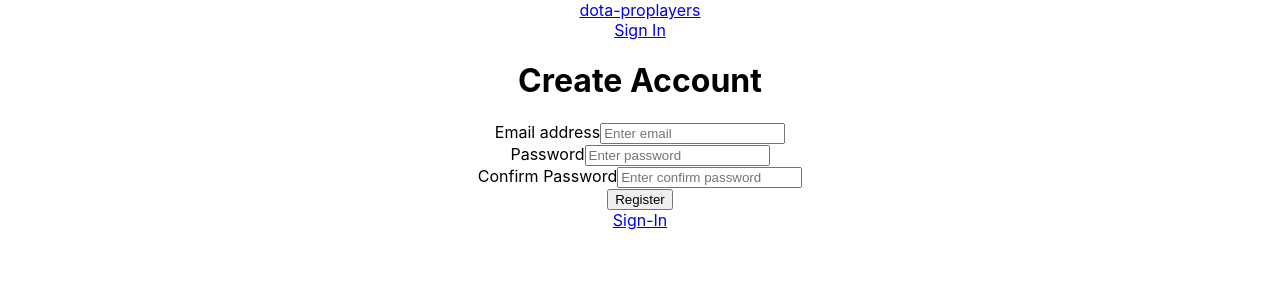
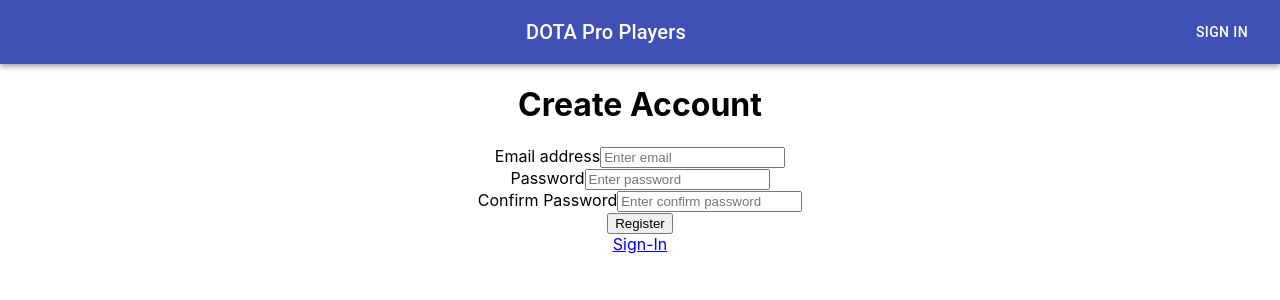
Before and after one commit to sochacki111/dota-proplayers, a React (Create React App) app in the folder client/: page /register in a window 1280 px wide. Shown: the top 300 px of the page. Built offline with nearby package versions, Linux system fonts and the light colour scheme; no server answers; the HTML template or start-up script is replaced by a standard one.

Commit message:
basic styles applied

```diff
--- a/client/package.json
+++ b/client/package.json
@@ -4,6 +4,9 @@
   "version": "0.1.0",
   "private": true,
   "dependencies": {
+    "@material-ui/core": "^4.11.3",
+    "@material-ui/icons": "^4.11.2",
+    "@material-ui/types": "^5.1.0",
     "@testing-library/jest-dom": "^5.11.4",
     "@testing-library/react": "^11.1.0",
     "@testing-library/user-event": "^12.1.10",
--- a/client/src/App.tsx
+++ b/client/src/App.tsx
@@ -7,8 +7,30 @@
 import SigninScreen from './components/SigninScreen';
 import { signout } from './actions/userActions';
 // import { RootState } from './store';
+import { createStyles, makeStyles, Theme } from '@material-ui/core/styles';
+import AppBar from '@material-ui/core/AppBar';
+import Toolbar from '@material-ui/core/Toolbar';
+import Typography from '@material-ui/core/Typography';
+import Button from '@material-ui/core/Button';
+import IconButton from '@material-ui/core/IconButton';
+import MenuIcon from '@material-ui/icons/Menu';
+
+const useStyles = makeStyles((theme: Theme) =>
+  createStyles({
+    root: {
+      flexGrow: 1
+    },
+    menuButton: {
+      marginRight: theme.spacing(2)
+    },
+    title: {
+      flexGrow: 1
+    }
+  })
+);
 
 function App() {
+  const classes = useStyles();
   const userSignin = useSelector((state: any) => state.userSignin);
   const { userInfo } = userSignin;
   const dispatch = useDispatch();
@@ -35,30 +57,38 @@
 
   return (
     <div className="App">
-      <header>
-        <div>
-          <Link to="/">dota-proplayers</Link>
-        </div>
-        <div>
-          {userInfo ? (
-            <div>
-              <Link to="#">{userInfo.email} </Link>
-              <ul>
-                <li>
-                  <Link to="#signout" onClick={signoutHandler}>
-                    Sign Out
-                  </Link>
-                </li>
-              </ul>
-            </div>
-          ) : (
-            <Link to="/signin">Sign In</Link>
-          )}
-        </div>
-      </header>
-      <main>
-        {routes}
-      </main>
+      <div className={classes.root}>
+        <AppBar position="static">
+          <Toolbar>
+            {/* <IconButton
+              edge="start"
+              className={classes.menuButton}
+              color="inherit"
+              aria-label="menu"
+            >
+              <MenuIcon />
+            </IconButton> */}
+            <Typography variant="h6" className={classes.title}>
+              DOTA Pro Players
+            </Typography>
+            {userInfo ? (
+              <Button
+                color="inherit"
+                component={Link}
+                to="#signout"
+                onClick={signoutHandler}
+              >
+                Sign Out
+              </Button>
+            ) : (
+              <Button color="inherit" component={Link} to="/signin">
+                Sign In
+              </Button>
+            )}
+          </Toolbar>
+        </AppBar>
+      </div>
+      <main>{routes}</main>
     </div>
   );
 }
--- a/client/src/actions/userActions.js
+++ b/client/src/actions/userActions.js
@@ -50,5 +50,4 @@
 export const signout = () => (dispatch) => {
   localStorage.removeItem('userInfo');
   dispatch({ type: USER_SIGNOUT });
-  document.location.href = '/auth/signin';
 };
--- a/client/src/containers/ProPlayers.tsx
+++ b/client/src/containers/ProPlayers.tsx
@@ -1,8 +1,37 @@
 import axios from 'axios';
 import React, { useState, useEffect } from 'react';
 import InfiniteScroll from 'react-infinite-scroll-component';
+import { Theme, createStyles, makeStyles } from '@material-ui/core/styles';
+import GridList from '@material-ui/core/GridList';
+import GridListTile from '@material-ui/core/GridListTile';
+import GridListTileBar from '@material-ui/core/GridListTileBar';
+import ListSubheader from '@material-ui/core/ListSubheader';
+import IconButton from '@material-ui/core/IconButton';
+import InfoIcon from '@material-ui/icons/Info';
+
+import { Link, Route, Switch, Redirect } from 'react-router-dom';
+
+const useStyles = makeStyles((theme: Theme) =>
+  createStyles({
+    root: {
+      display: 'flex',
+      flexWrap: 'wrap',
+      justifyContent: 'space-around',
+      overflow: 'hidden',
+      backgroundColor: theme.palette.background.paper
+    },
+    gridList: {
+      width: 500,
+      height: 450
+    },
+    icon: {
+      color: 'rgba(255, 255, 255, 0.54)'
+    }
+  })
+);
 
 const ProPlayers = () => {
+  const classes = useStyles();
   const [proPlayers, setProPlayers] = useState<any[]>([]);
   const [pageNumber, setPageNumber] = useState(1);
 
@@ -28,13 +57,31 @@
         loader={<h4>Loading...</h4>}
         endMessage={
           <p style={{ textAlign: 'center' }}>
-            <b>Yay! You have seen it all</b>
+            <b>No more Pro players!</b>
           </p>
         }
       >
-        {proPlayers.map((proPlayer: any, index: Number) => (
-          <img key={proPlayer.account_id} src={proPlayer.avatarfull} />
-        ))}
+        <div className={classes.root}>
+          {/* <GridList cellHeight={180} className={classes.gridList}>
+            <GridListTile key="Subheader" cols={2} style={{ height: 'auto' }}>
+              <ListSubheader component="div">December</ListSubheader>
+            </GridListTile> */}
+
+          {proPlayers.map((proPlayer: any) => (
+            <GridListTile key={proPlayer.account_id}>
+              <img src={proPlayer.avatarfull} alt="ProPlayer avatar" />
+              <GridListTileBar
+                title={proPlayer.personaname}
+                subtitle={
+                  <span>
+                    {proPlayer.team_name}
+                  </span>
+                }
+              />
+            </GridListTile>
+          ))}
+          {/* </GridList> */}
+        </div>
       </InfiniteScroll>
     </div>
   );
```
Also changed, not shown: 2 other files (tests, documents, lock files or other folders).
